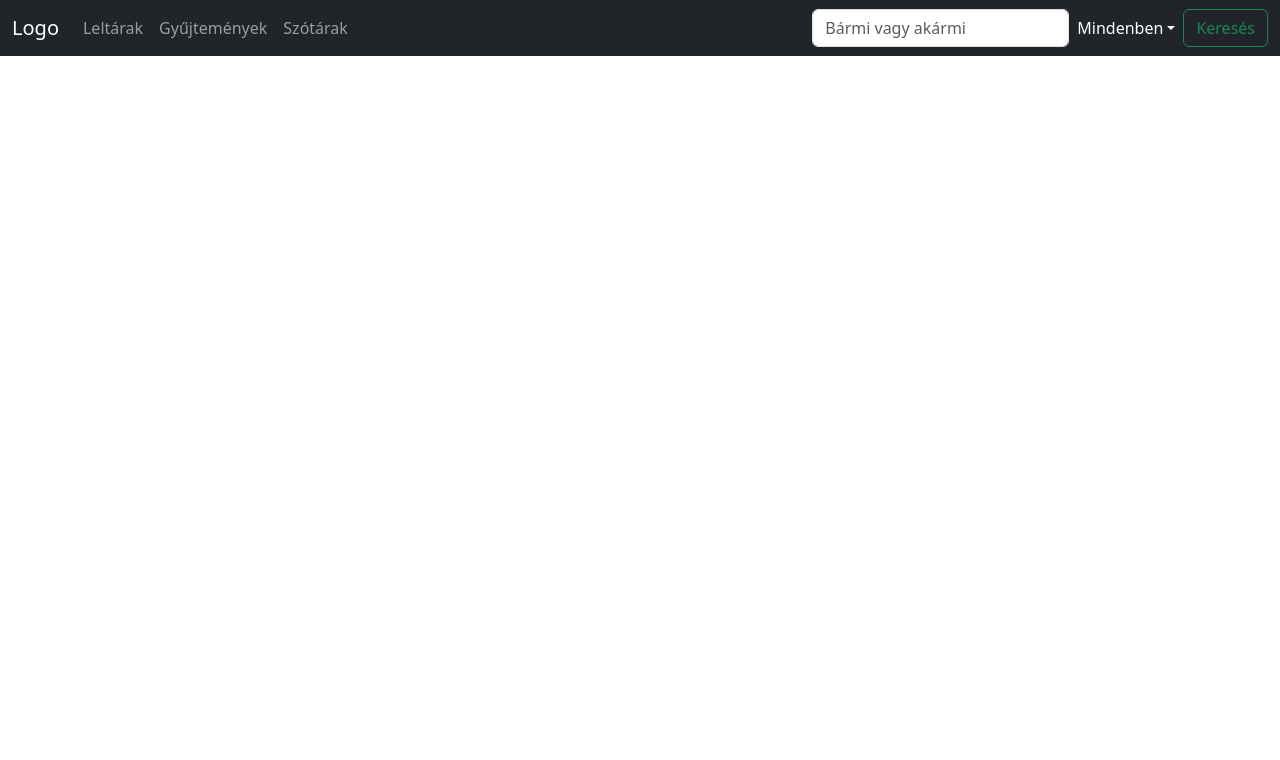
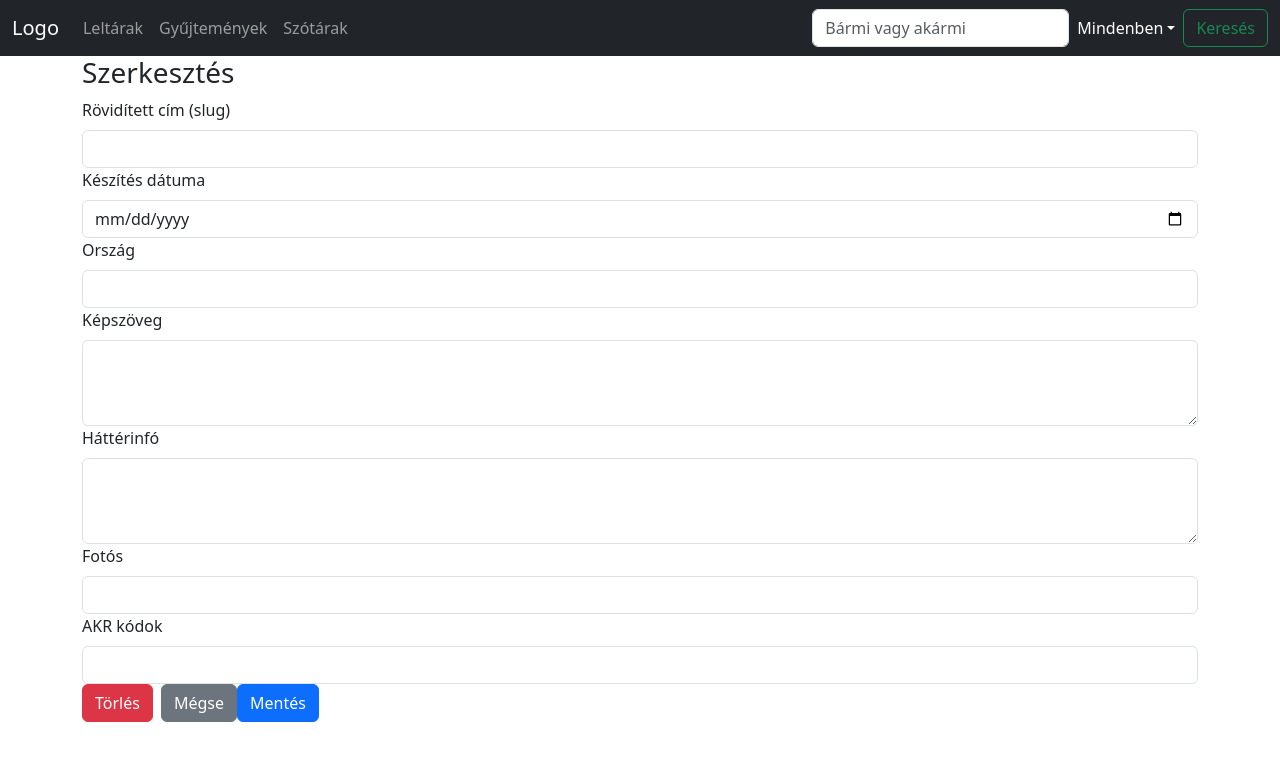
Before and after one commit to rekamakadi/nava, a React (Vite) app in the folder client/: page /update/1 in a window 1280 px wide. Shown: the top 760 px of the page. Built offline with nearby package versions, Linux system fonts and the light colour scheme.

Commit message:
[feat] implement ImageDataEditor.jsx

```diff
--- a/client/src/components/ImageDataEditor.jsx
+++ b/client/src/components/ImageDataEditor.jsx
@@ -1,9 +1,146 @@
-const ImageDataEditor = () => {
+import React, { useState } from "react";
+import { Button, Form } from "react-bootstrap";
+import { useParams, useNavigate } from "react-router-dom";
+
+const ImageDataEditor = ({ image }) => {
+  const { id } = useParams();
+  const [editedImage, setEditedImage] = useState(image || {});
+  const navigate = useNavigate();
+
+  const handleChange = e => {
+    const { name, value } = e.target;
+    setEditedImage(prevState => ({
+      ...prevState,
+      [name]: value
+    }));
+  };
+
+  const handleUpdate = () => {
+    fetch(`http://localhost:5000/${id}`, {
+      method: 'PATCH',
+      headers: {
+        'Content-Type': 'application/json'
+      },
+      body: JSON.stringify(editedImage)
+    })
+    .then(response => {
+      if (!response.ok) {
+        throw new Error('Network response was not ok');
+      }
+      console.log(`Image with id: ${id} is saved`)
+      navigate(`/${id}`);
+    })
+    .catch(error => {
+      console.error('Error updating image data:', error);
+    });
+  };
+
+  const handleDelete = () => {
+    fetch(`http://localhost:5000/${id}`, {
+      method: 'DELETE',
+    })
+    .then(response => {
+      if (!response.ok) {
+        throw new Error('Network response was not ok');
+      }
+      console.log(`Image with id: ${id} is deleted`);
+      navigate('/');
+    })
+    .catch(error => {
+      console.error('Error deleting image:', error);
+    });
+  };
+
+  const onSubmit = (e) => {
+    e.preventDefault();
+    return handleUpdate();
+  };
+
+  const handleCancel = () => {
+    navigate(`/${id}`);
+  };
+
   return (
-    <div>
+    <div className="container">
+      <h3>Szerkesztés</h3>
+      <Form onSubmit={onSubmit}>
+        <Form.Group controlId="formSlug">
+          <Form.Label>Rövidített cím (slug)</Form.Label>
+          <Form.Control
+            type="text"
+            name="slug"
+            value={editedImage.slug || ''}
+            onChange={handleChange}
+          />
+        </Form.Group>
+        <Form.Group controlId="formCreationDate">
+          <Form.Label>Készítés dátuma</Form.Label>
+          <Form.Control
+            type="date"
+            name="creation_date"
+            value={editedImage.creation_date || ''}
+            onChange={handleChange}
+          />
+        </Form.Group>
+        <Form.Group controlId="formCountry">
+          <Form.Label>Ország</Form.Label>
+          <Form.Control
+            type="text"
+            name="country"
+            value={editedImage.country || ''}
+            onChange={handleChange}
+          />
+        </Form.Group>
+        <Form.Group controlId="formImageText">
+          <Form.Label>Képszöveg</Form.Label>
+          <Form.Control
+            as="textarea"
+            rows={3}
+            name="image_text"
+            value={editedImage.image_text || ''}
+            onChange={handleChange}
+          />
+        </Form.Group>
+        <Form.Group controlId="formBackgroundInfo">
+          <Form.Label>Háttérinfó</Form.Label>
+          <Form.Control
+            as="textarea"
+            rows={3}
+            name="background_info"
+            value={editedImage.background_info || ''}
+            onChange={handleChange}
+          />
+        </Form.Group>
+        <Form.Group controlId="formPhotographer">
+          <Form.Label>Fotós</Form.Label>
+          <Form.Control
+            type="text"
+            name="photographer"
+            value={editedImage.photographer || ''}
+            onChange={handleChange}
+          />
+        </Form.Group>
+        <Form.Group controlId="formAKRCodes">
+          <Form.Label>AKR kódok</Form.Label>
+          <Form.Control
+            type="text"
+            name="akr_codes"
+            value={editedImage.akr_codes || ''}
+            onChange={handleChange}
+          />
+        </Form.Group>
+        <Button variant="danger" onClick={handleDelete} className="me-2">
+          Törlés
+        </Button>
+        <Button variant="secondary" onClick={handleCancel}>
+          Mégse
+        </Button>
+        <Button variant="primary" type="submit">
+          Mentés
+        </Button>
+      </Form>
+    </div>
+  );
+};
 
-    </div>
-  )
-}
-
-export default ImageDataEditor
+export default ImageDataEditor;
```
